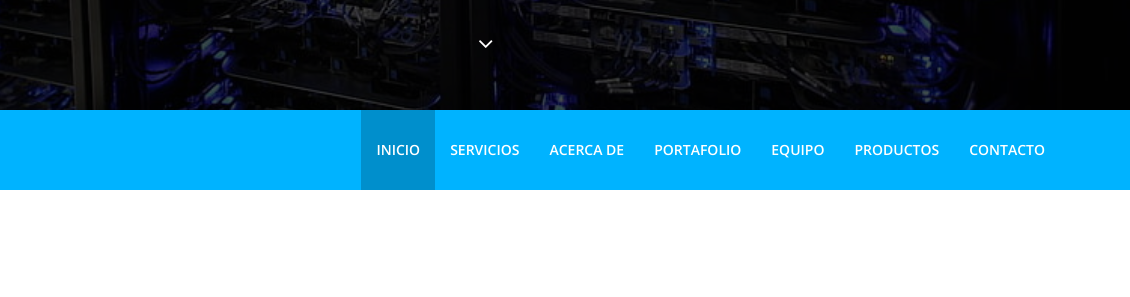
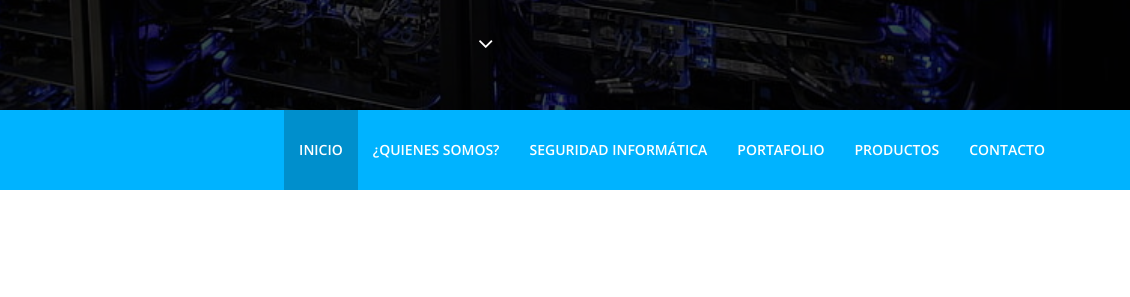
Before and after one commit to OscarDaniel-Hesier/CiberBlind, a plain HTML site: page index.html in a window 1280 px wide. Shown: the part 690-987 px from the top of the page, 150-1280 px from the left. Drawn offline with nearby package versions, Linux system fonts and the light colour scheme; some packages are replaced by stand-ins of ours.

Commit message:
Update index.html
Versión 3

```diff
--- a/index.html
+++ b/index.html
@@ -82,10 +82,10 @@
         <div class="collapse navbar-collapse">
           <ul class="nav navbar-nav navbar-right">
             <li class="scroll active"><a href="#home">Inicio</a></li>
-            <li class="scroll"><a href="#services">Servicios</a></li>
-            <li class="scroll"><a href="#about-us">Acerca de</a></li>
+            <li class="scroll"><a href="#services">¿Quienes somos?</a></li>
+            <li class="scroll"><a href="#about-us">Seguridad informática</a></li>
             <li class="scroll"><a href="#portfolio">Portafolio</a></li>
-            <li class="scroll"><a href="#team">Equipo</a></li>
+            <!---<li class="scroll"><a href="#team">Equipo</a></li>--->
             <li class="scroll"><a href="#blog">Productos</a></li>
             <li class="scroll"><a href="#contact">Contacto</a></li>
           </ul>
```
